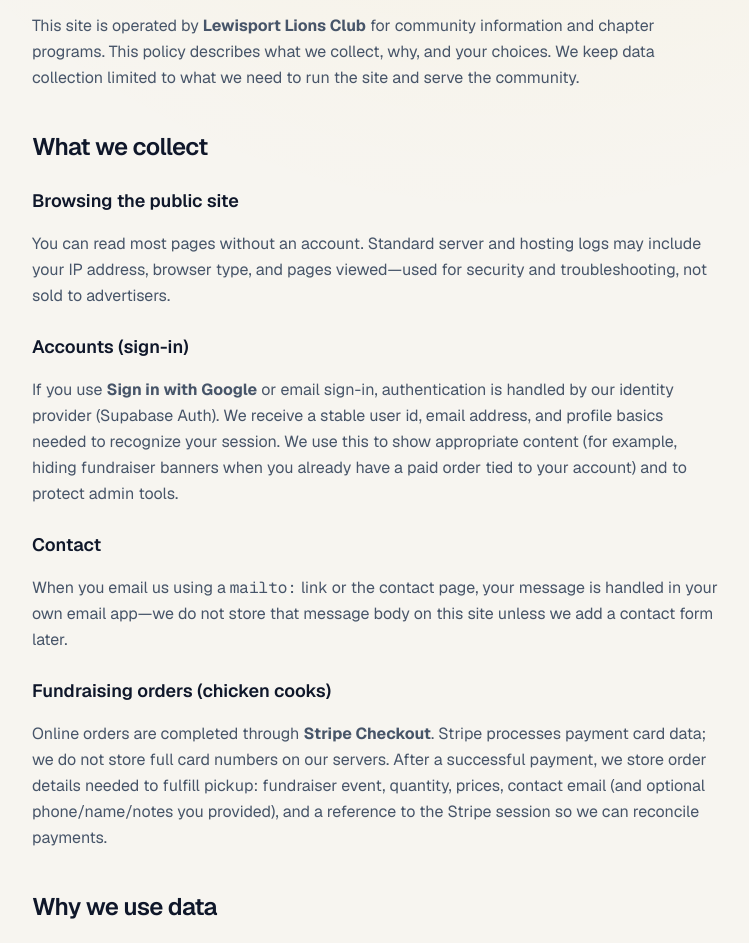
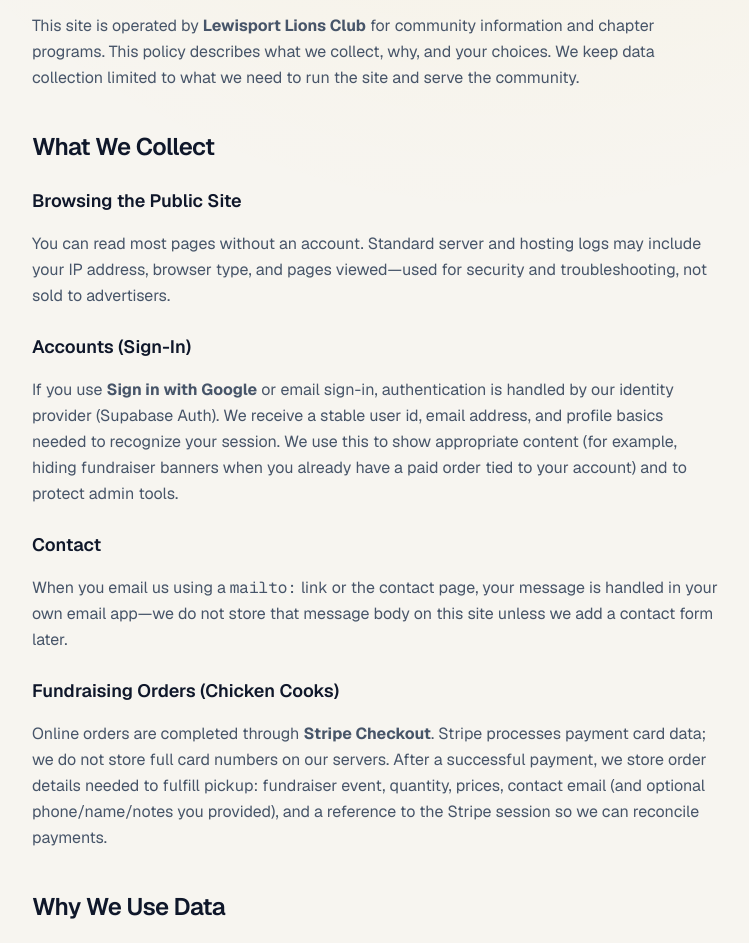
Before and after one commit to DoloMike/lionsclub-web, a Next.js app: page /privacy in a window 1280 px wide. Shown: the part 360-1303 px from the top of the page, without its empty margins (128-877 px from the left). Built offline with nearby package versions, Linux system fonts and the light colour scheme; no server answers.

Commit message:
fix: Title Case headers across home, service, membership, events, fundraising, terms, privacy, and contact pages

```diff
--- a/src/app/contact/page.tsx
+++ b/src/app/contact/page.tsx
@@ -28,12 +28,12 @@
           We don’t publish a club phone number — please email us and we’ll get
           back to you.
         </p>
-        <h2>Online form</h2>
+        <h2>Online Form</h2>
         <p>
           A contact form with spam protection is planned for a later phase. For
           now, please use email.
         </p>
-        <h2>Nonprofit meeting space</h2>
+        <h2>Nonprofit Meeting Space</h2>
         <p>
           Ask about free meeting space for qualifying nonprofits (limited days
           per year)—include your organization name and preferred dates.
--- a/src/app/fundraising/order/loading.tsx
+++ b/src/app/fundraising/order/loading.tsx
@@ -5,7 +5,7 @@
 export default function FundraisingOrderLoading() {
   return (
     <>
-      <PageHeader title="Order chicken" />
+      <PageHeader title="Order Chicken" />
       <Container className="py-8">
         <div
           className="mx-auto max-w-xl space-y-6"
--- a/src/app/fundraising/order/page.tsx
+++ b/src/app/fundraising/order/page.tsx
@@ -22,7 +22,7 @@
 
   return (
     <>
-      <PageHeader title="Order chicken" />
+      <PageHeader title="Order Chicken" />
       {sp.canceled ? (
         <div
           className="border-b border-warning-border bg-warning-bg px-4 py-3 text-center text-sm text-warning-foreground"
--- a/src/app/fundraising/page.tsx
+++ b/src/app/fundraising/page.tsx
@@ -86,7 +86,7 @@
         </Container>
       </div>
       <Prose>
-        <h2>Chicken cooks</h2>
+        <h2>Chicken Cooks</h2>
         {acceptingOrders.length > 0 ? (
           <>
             <h3 className="!mt-6 text-base font-semibold text-foreground">
@@ -181,7 +181,7 @@
                 <>
                   <ButtonLink href="/contact">Contact the club</ButtonLink>
                   <ButtonLink href="/membership" variant="secondary">
-                    Membership info
+                    Membership Info
                   </ButtonLink>
                 </>
               }
@@ -200,7 +200,7 @@
           succeeds. For other arrangements,{" "}
           <Link href="/contact">contact the club</Link>.
         </p>
-        <h2>Other campaigns</h2>
+        <h2>Other Campaigns</h2>
         <p>
           Additional fundraisers will be listed here with clear instructions
           and any terms of sale.
--- a/src/app/privacy/page.tsx
+++ b/src/app/privacy/page.tsx
@@ -24,15 +24,15 @@
           we need to run the site and serve the community.
         </p>
 
-        <h2>What we collect</h2>
-        <h3>Browsing the public site</h3>
+        <h2>What We Collect</h2>
+        <h3>Browsing the Public Site</h3>
         <p>
           You can read most pages without an account. Standard server and
           hosting logs may include your IP address, browser type, and pages
           viewed—used for security and troubleshooting, not sold to advertisers.
         </p>
 
-        <h3>Accounts (sign-in)</h3>
+        <h3>Accounts (Sign-In)</h3>
         <p>
           If you use <strong>Sign in with Google</strong> or email sign-in,
           authentication is handled by our identity provider (Supabase Auth).
@@ -49,7 +49,7 @@
           that message body on this site unless we add a contact form later.
         </p>
 
-        <h3>Fundraising orders (chicken cooks)</h3>
+        <h3>Fundraising Orders (Chicken Cooks)</h3>
         <p>
           Online orders are completed through <strong>Stripe Checkout</strong>.
           Stripe processes payment card data; we do not store full card numbers
@@ -59,7 +59,7 @@
           to the Stripe session so we can reconcile payments.
         </p>
 
-        <h2>Why we use data</h2>
+        <h2>Why We Use Data</h2>
         <ul>
           <li>Operate the website and chapter information.</li>
           <li>Authenticate members and chapter administrators.</li>
@@ -81,7 +81,7 @@
           only to provide those services. We do not sell personal information.
         </p>
 
-        <h2>Your choices</h2>
+        <h2>Your Choices</h2>
         <ul>
           <li>
             You may request access, correction, or deletion of account-related
--- a/src/app/service/page.tsx
+++ b/src/app/service/page.tsx
@@ -15,7 +15,7 @@
   return (
     <>
       <PageHeader
-        title="What we do"
+        title="What We Do"
         description="Programs align with our chapter’s public project list—local first, with ties to Kentucky Lions Eye Foundation and broader Lions initiatives."
       />
       <Prose>
--- a/src/app/terms/page.tsx
+++ b/src/app/terms/page.tsx
@@ -13,7 +13,7 @@
   return (
     <>
       <PageHeader
-        title="Terms of use"
+        title="Terms of Use"
         description="General rules for using this site, plus fundraiser ordering terms."
       />
       <Prose>
--- a/src/components/home/Landing.tsx
+++ b/src/components/home/Landing.tsx
@@ -11,7 +11,7 @@
 
 const programs = [
   {
-    title: "Vision & hearing",
+    title: "Vision & Hearing",
     body: "Eyeglass collection, cleaning, and distribution; help with exams and glasses; connections to Kentucky Lions Eye Foundation and surgery where eligible.",
   },
   {
@@ -19,7 +19,7 @@
     body: "Vision Van for adults and KidSight for young children (about 5 months through 5 years).",
   },
   {
-    title: "Youth & education",
+    title: "Youth & Education",
     body: "Scholarships for Hancock County High School seniors and support for local youth programs.",
   },
   {
```
